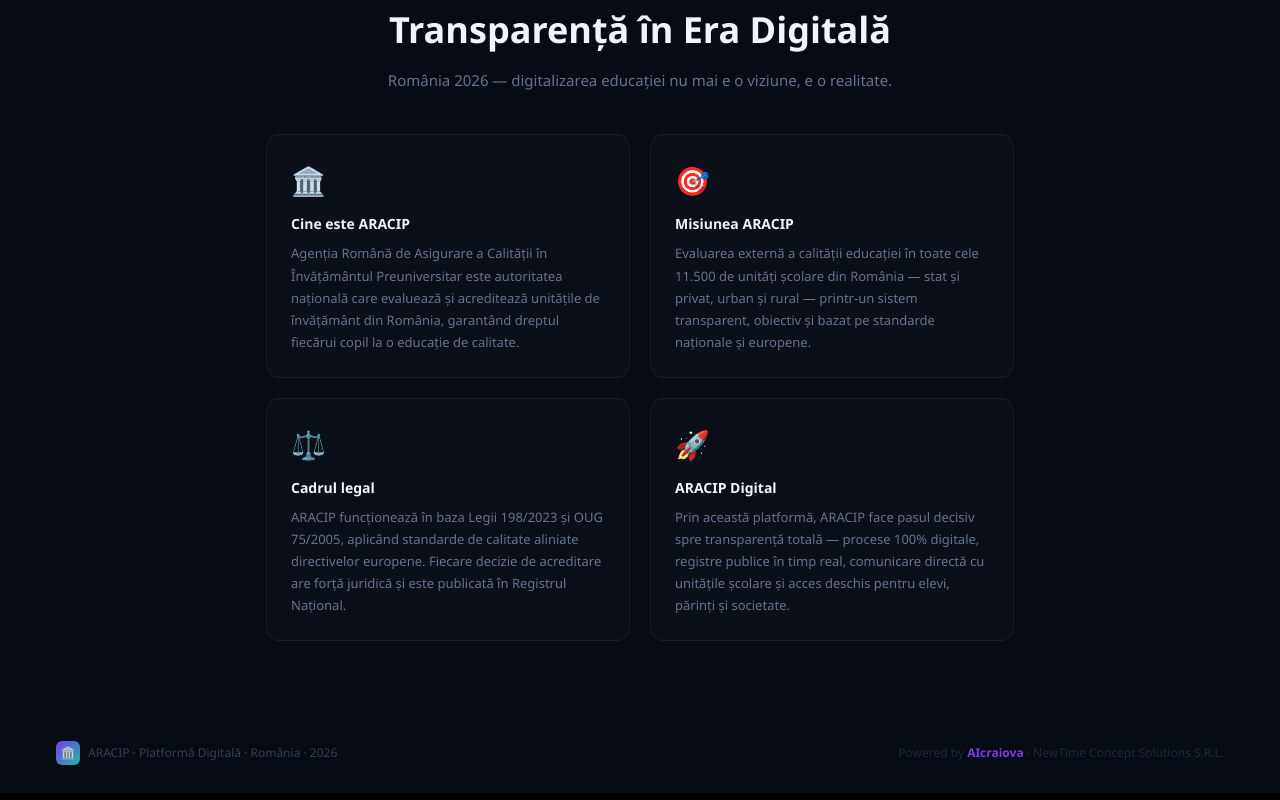
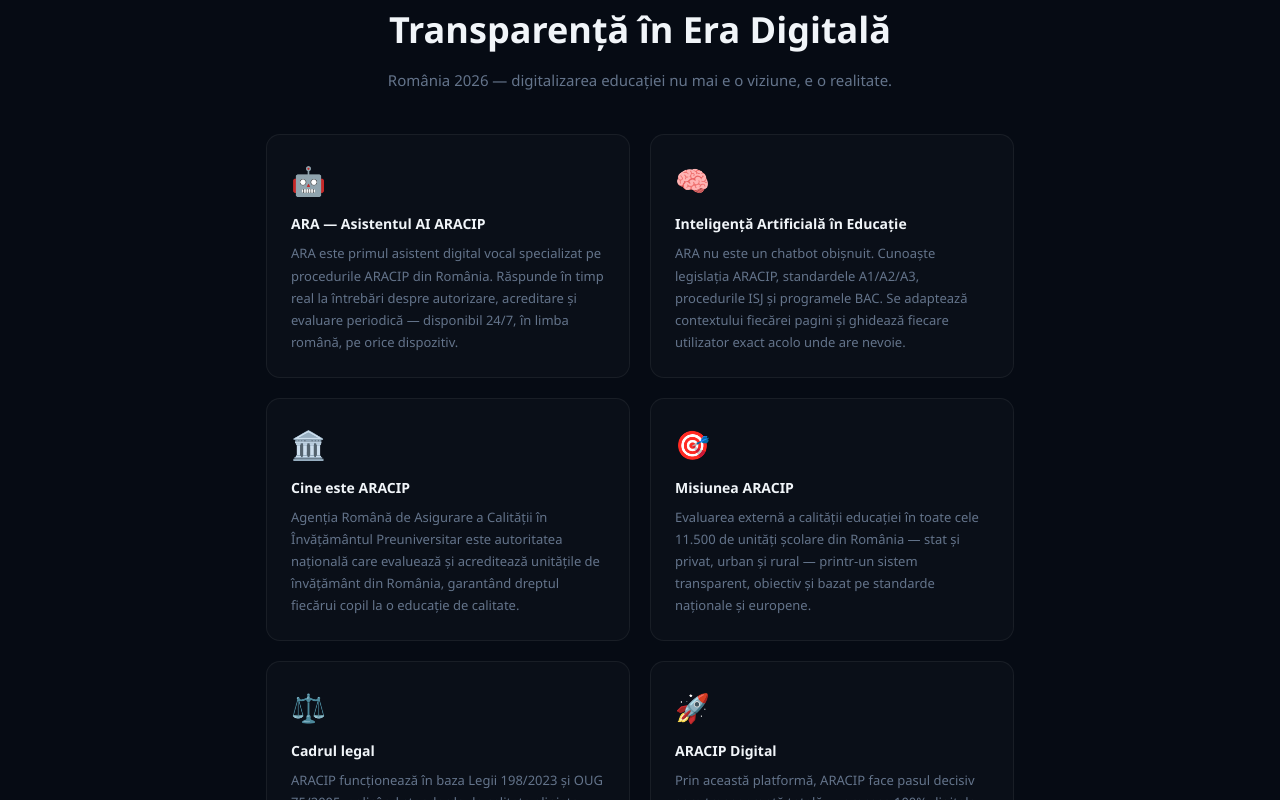
Before and after one commit to catalinradu2026-gif/leadflow-ai, a Next.js app: page /aracip in a window 1280 px wide. Shown: the part 1460-2260 px from the top of the page. Built offline with nearby package versions, Linux system fonts and the light colour scheme.

Commit message:
Add ARA AI assistant cards to Despre noi section

```diff
--- a/app/aracip/page.tsx
+++ b/app/aracip/page.tsx
@@ -516,6 +516,16 @@
           <div style={{ display: 'grid', gridTemplateColumns: isMobile ? '1fr' : '1fr 1fr', gap: '20px' }}>
             {[
               {
+                icon: '🤖',
+                titlu: 'ARA — Asistentul AI ARACIP',
+                text: 'ARA este primul asistent digital vocal specializat pe procedurile ARACIP din România. Răspunde în timp real la întrebări despre autorizare, acreditare și evaluare periodică — disponibil 24/7, în limba română, pe orice dispozitiv.',
+              },
+              {
+                icon: '🧠',
+                titlu: 'Inteligență Artificială în Educație',
+                text: 'ARA nu este un chatbot obișnuit. Cunoaște legislația ARACIP, standardele A1/A2/A3, procedurile ISJ și programele BAC. Se adaptează contextului fiecărei pagini și ghidează fiecare utilizator exact acolo unde are nevoie.',
+              },
+              {
                 icon: '🏛️',
                 titlu: 'Cine este ARACIP',
                 text: 'Agenția Română de Asigurare a Calității în Învățământul Preuniversitar este autoritatea națională care evaluează și acreditează unitățile de învățământ din România, garantând dreptul fiecărui copil la o educație de calitate.',
```
